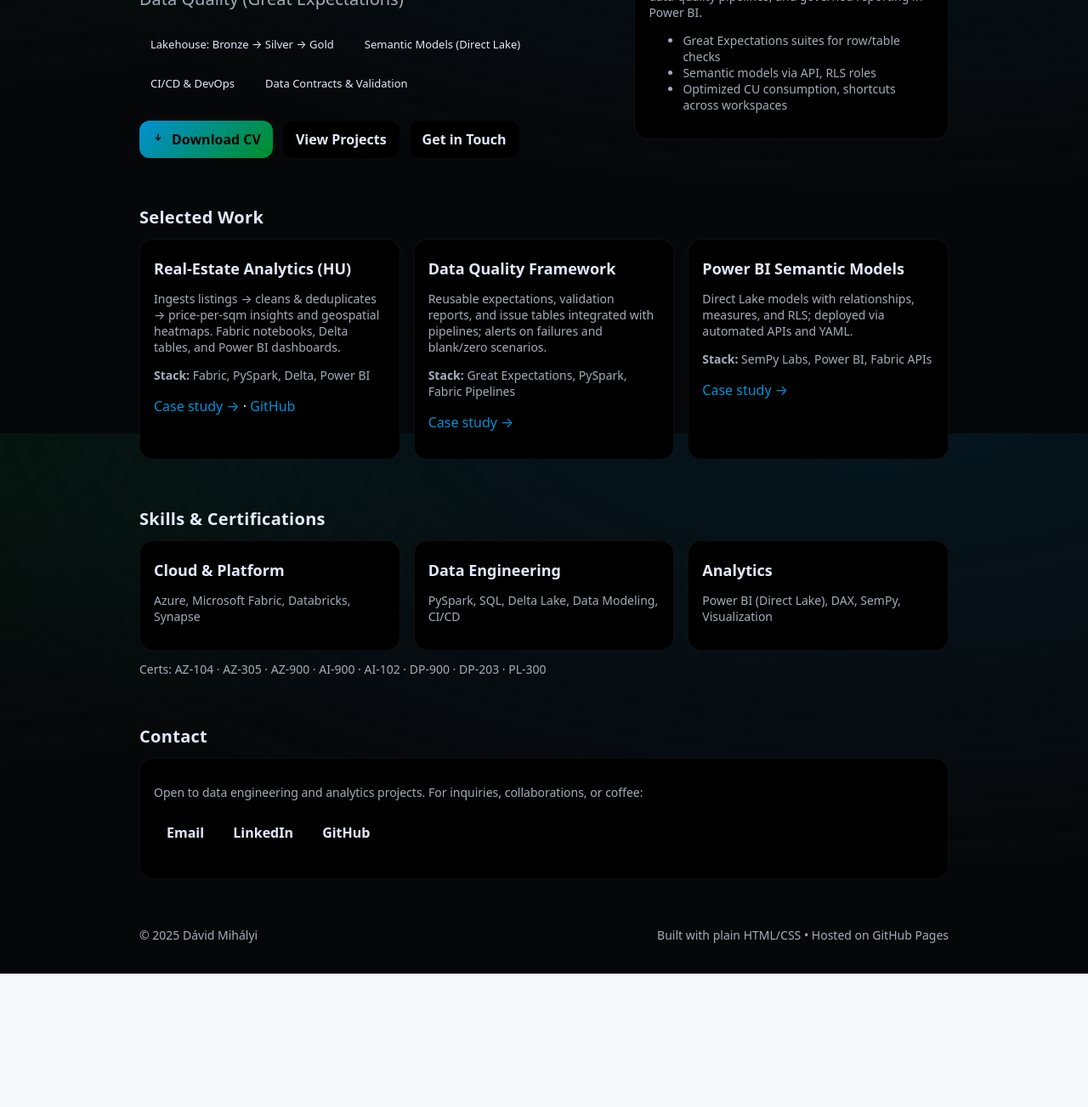
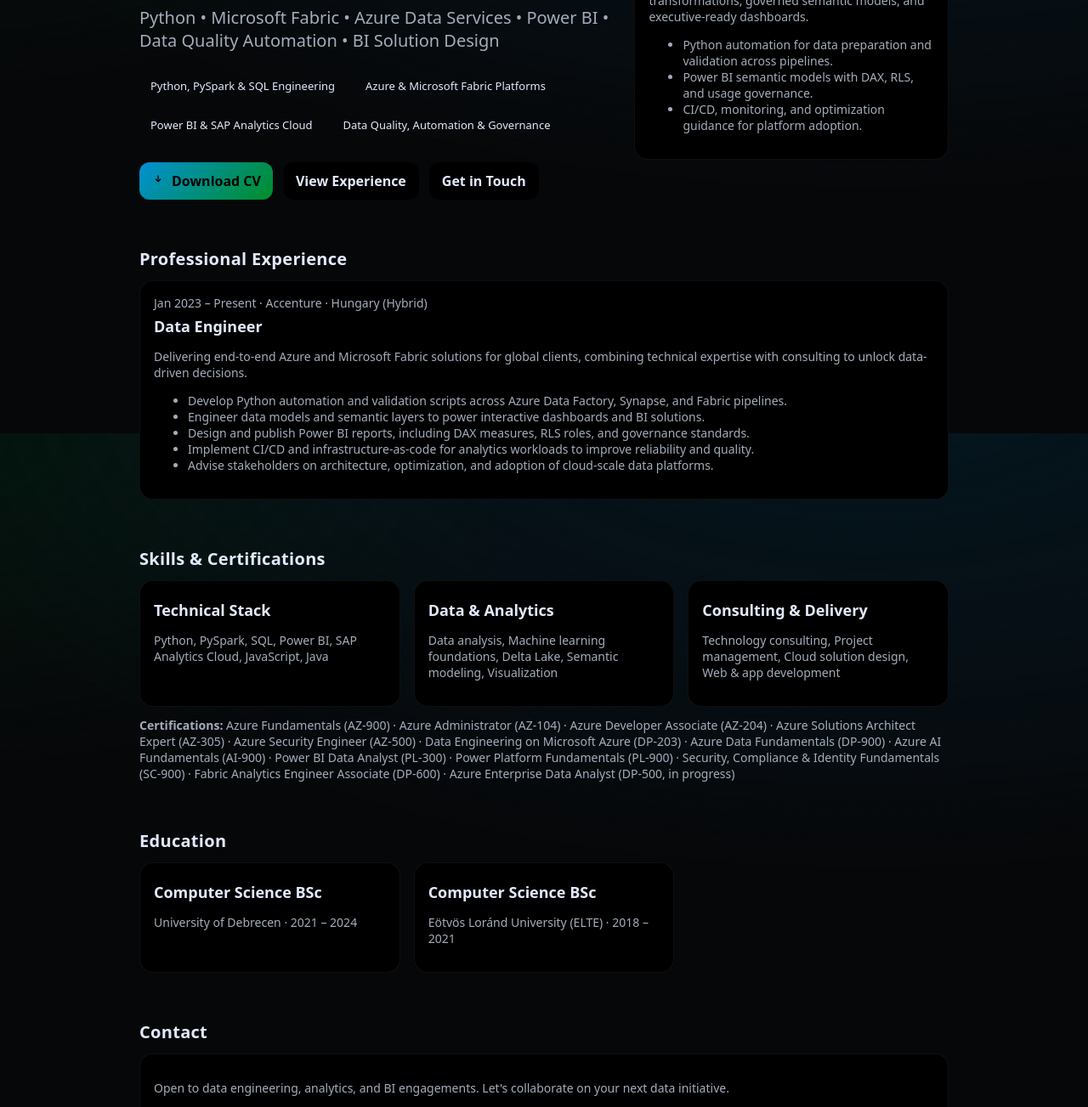
Before and after one commit to zellow777/cv_site, a plain HTML site: page index.html in a window 1280 px wide. Shown: the part 290-1593 px from the top of the page at 85% size. Before the commit the page ends 1436 px from the top, so only its background shows below. Drawn offline with Linux system fonts and the light colour scheme.

Commit message:
Update site content with latest CV details

```diff
--- a/index.html
+++ b/index.html
@@ -3,11 +3,11 @@
 <head>
   <meta charset="utf-8" />
   <meta name="viewport" content="width=device-width, initial-scale=1" />
-  <title>Dávid Mihályi — Data Engineer</title>
-  <meta name="description" content="Data Engineer specialized in Microsoft Fabric, Azure, and reliable data platforms." />
+  <title>Dávid Mihályi — Data Engineer & BI Specialist</title>
+  <meta name="description" content="Data engineer blending technical and consulting expertise to deliver Python, Azure, and Power BI solutions." />
   <!-- Open Graph -->
-  <meta property="og:title" content="Dávid Mihályi — Data Engineer" />
-  <meta property="og:description" content="Microsoft Fabric • Azure • PySpark • Data Quality • Power BI" />
+  <meta property="og:title" content="Dávid Mihályi — Data Engineer & BI Specialist" />
+  <meta property="og:description" content="Python • Microsoft Fabric • Azure • Power BI • Data Quality" />
   <meta property="og:type" content="website" />
   <meta property="og:url" content="https://your-domain.example" />
   <meta property="og:image" content="/og-image.png" />
@@ -24,8 +24,7 @@
     "jobTitle": "Data Engineer",
     "url": "https://your-domain.example",
     "sameAs": [
-      "https://www.linkedin.com/in/your-handle",
-      "https://github.com/your-handle"
+      "https://www.linkedin.com/in/davidmihalyi/"
     ]
   }
   </script>
@@ -108,88 +107,95 @@
 
     <main class="hero">
       <div>
-        <h1>Data Engineer building reliable, usable data platforms.</h1>
-        <p class="subtitle">Microsoft Fabric • Azure • PySpark • Delta Lake • Power BI • Data Quality (Great Expectations)</p>
+        <h1>Data engineer & consultant optimizing cloud analytics and BI solutions.</h1>
+        <p class="subtitle">Python • Microsoft Fabric • Azure Data Services • Power BI • Data Quality Automation • BI Solution Design</p>
         <div class="badges">
-          <span class="badge">Lakehouse: Bronze → Silver → Gold</span>
-          <span class="badge">Semantic Models (Direct Lake)</span>
-          <span class="badge">CI/CD & DevOps</span>
-          <span class="badge">Data Contracts & Validation</span>
+          <span class="badge">Python, PySpark & SQL Engineering</span>
+          <span class="badge">Azure & Microsoft Fabric Platforms</span>
+          <span class="badge">Power BI & SAP Analytics Cloud</span>
+          <span class="badge">Data Quality, Automation & Governance</span>
         </div>
         <div class="cta">
-          <a class="btn primary" href="/cv-david-mihalyi.pdf" download>
+          <a class="btn primary" href="/CV_MihalyiDavid.pdf" download>
             <!-- download icon -->
             <svg width="16" height="16" viewBox="0 0 24 24" fill="none" aria-hidden="true"><path d="M12 3v10m0 0l4-4m-4 4L8 9" stroke="currentColor" stroke-width="2" stroke-linecap="round" stroke-linejoin="round"/></svg>
             Download CV
           </a>
-          <a class="btn" href="#work">View Projects</a>
+          <a class="btn" href="#work">View Experience</a>
           <a class="btn" href="#contact">Get in Touch</a>
         </div>
       </div>
       <div class="card">
         <div class="small">Featured</div>
         <h3>Microsoft Fabric Sustainability Platform</h3>
-        <p class="small">Designed and scaled a sustainability data platform for a global manufacturer: ingestion to Lakehouse, transformations, Direct Lake semantic models, data-quality pipelines, and governed reporting in Power BI.</p>
+        <p class="small">Delivered a global sustainability analytics initiative end-to-end: Azure ingestion, Fabric Lakehouse transformations, governed semantic models, and executive-ready dashboards.</p>
         <ul class="small">
-          <li>Great Expectations suites for row/table checks</li>
-          <li>Semantic models via API, RLS roles</li>
-          <li>Optimized CU consumption, shortcuts across workspaces</li>
+          <li>Python automation for data preparation and validation across pipelines.</li>
+          <li>Power BI semantic models with DAX, RLS, and usage governance.</li>
+          <li>CI/CD, monitoring, and optimization guidance for platform adoption.</li>
         </ul>
       </div>
     </main>
 
     <section id="work">
-      <h2 class="section-title">Selected Work</h2>
-      <div class="cardgrid">
-        <article class="card">
-          <h3>Real‑Estate Analytics (HU)</h3>
-          <p class="small">Ingests listings → cleans & deduplicates → price‑per‑sqm insights and geospatial heatmaps. Fabric notebooks, Delta tables, and Power BI dashboards.</p>
-          <p class="small"><strong>Stack:</strong> Fabric, PySpark, Delta, Power BI</p>
-          <p><a href="#">Case study →</a> · <a href="https://github.com/your-handle/real-estate-analytics">GitHub</a></p>
-        </article>
-        <article class="card">
-          <h3>Data Quality Framework</h3>
-          <p class="small">Reusable expectations, validation reports, and issue tables integrated with pipelines; alerts on failures and blank/zero scenarios.</p>
-          <p class="small"><strong>Stack:</strong> Great Expectations, PySpark, Fabric Pipelines</p>
-          <p><a href="#">Case study →</a></p>
-        </article>
-        <article class="card">
-          <h3>Power BI Semantic Models</h3>
-          <p class="small">Direct Lake models with relationships, measures, and RLS; deployed via automated APIs and YAML.</p>
-          <p class="small"><strong>Stack:</strong> SemPy Labs, Power BI, Fabric APIs</p>
-          <p><a href="#">Case study →</a></p>
-        </article>
-      </div>
+      <h2 class="section-title">Professional Experience</h2>
+      <article class="card">
+        <div class="small">Jan 2023 – Present · Accenture · Hungary (Hybrid)</div>
+        <h3>Data Engineer</h3>
+        <p class="small">Delivering end-to-end Azure and Microsoft Fabric solutions for global clients, combining technical expertise with consulting to unlock data-driven decisions.</p>
+        <ul class="small">
+          <li>Develop Python automation and validation scripts across Azure Data Factory, Synapse, and Fabric pipelines.</li>
+          <li>Engineer data models and semantic layers to power interactive dashboards and BI solutions.</li>
+          <li>Design and publish Power BI reports, including DAX measures, RLS roles, and governance standards.</li>
+          <li>Implement CI/CD and infrastructure-as-code for analytics workloads to improve reliability and quality.</li>
+          <li>Advise stakeholders on architecture, optimization, and adoption of cloud-scale data platforms.</li>
+        </ul>
+      </article>
     </section>
 
     <section id="skills">
       <h2 class="section-title">Skills & Certifications</h2>
       <div class="cardgrid">
         <div class="card">
-          <h3>Cloud & Platform</h3>
-          <p class="small">Azure, Microsoft Fabric, Databricks, Synapse</p>
+          <h3>Technical Stack</h3>
+          <p class="small">Python, PySpark, SQL, Power BI, SAP Analytics Cloud, JavaScript, Java</p>
         </div>
         <div class="card">
-          <h3>Data Engineering</h3>
-          <p class="small">PySpark, SQL, Delta Lake, Data Modeling, CI/CD</p>
+          <h3>Data & Analytics</h3>
+          <p class="small">Data analysis, Machine learning foundations, Delta Lake, Semantic modeling, Visualization</p>
         </div>
         <div class="card">
-          <h3>Analytics</h3>
-          <p class="small">Power BI (Direct Lake), DAX, SemPy, Visualization</p>
+          <h3>Consulting & Delivery</h3>
+          <p class="small">Technology consulting, Project management, Cloud solution design, Web & app development</p>
         </div>
       </div>
-      <p class="small" style="margin-top:12px">Certs: AZ‑104 · AZ‑305 · AZ‑900 · AI‑900 · AI‑102 · DP‑900 · DP‑203 · PL‑300</p>
+      <p class="small" style="margin-top:12px"><strong>Certifications:</strong> Azure Fundamentals (AZ‑900) · Azure Administrator (AZ‑104) · Azure Developer Associate (AZ‑204) · Azure Solutions Architect Expert (AZ‑305) · Azure Security Engineer (AZ‑500) · Data Engineering on Microsoft Azure (DP‑203) · Azure Data Fundamentals (DP‑900) · Azure AI Fundamentals (AI‑900) · Power BI Data Analyst (PL‑300) · Power Platform Fundamentals (PL‑900) · Security, Compliance & Identity Fundamentals (SC‑900) · Fabric Analytics Engineer Associate (DP‑600) · Azure Enterprise Data Analyst (DP‑500, in progress)</p>
+    </section>
+
+    <section id="education">
+      <h2 class="section-title">Education</h2>
+      <div class="cardgrid">
+        <div class="card">
+          <h3>Computer Science BSc</h3>
+          <p class="small">University of Debrecen · 2021 – 2024</p>
+        </div>
+        <div class="card">
+          <h3>Computer Science BSc</h3>
+          <p class="small">Eötvös Loránd University (ELTE) · 2018 – 2021</p>
+        </div>
+      </div>
     </section>
 
     <section id="contact">
       <h2 class="section-title">Contact</h2>
       <div class="card">
-        <p class="small">Open to data engineering and analytics projects. For inquiries, collaborations, or coffee: </p>
+        <p class="small">Open to data engineering, analytics, and BI engagements. Let's collaborate on your next data initiative.</p>
         <p>
-          <a href="mailto:email@your-domain.example" class="btn">Email</a>
-          <a href="https://www.linkedin.com/in/your-handle" class="btn">LinkedIn</a>
-          <a href="https://github.com/your-handle" class="btn">GitHub</a>
+          <a href="tel:+36302315705" class="btn">Call: +36 30 231 5705</a>
+          <a href="mailto:mihalyi.david@icloud.com" class="btn">Email</a>
+          <a href="https://www.linkedin.com/in/davidmihalyi/" class="btn">LinkedIn</a>
         </p>
+        <p class="small">Based in Hungary · Fluent in Hungarian and English (C1)</p>
       </div>
     </section>
 
```
